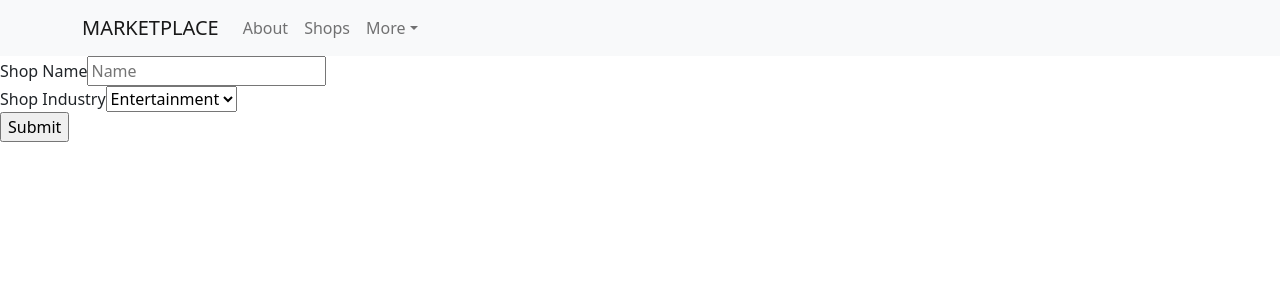
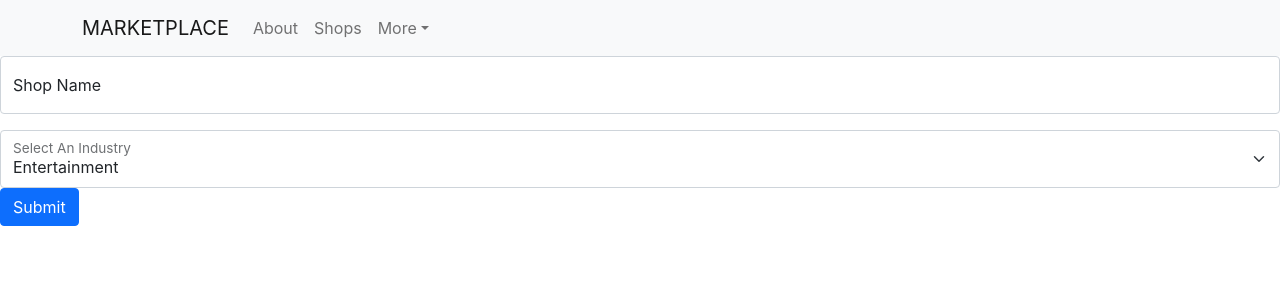
Before and after one commit to abduamal/marketplace_react_frontend, a React (Create React App) app: page /shops/new in a window 1280 px wide. Shown: the top 300 px of the page. Built offline with nearby package versions, Linux system fonts and the light colour scheme; no server answers.

Commit message:
add styling to Shop show page

```diff
--- a/src/components/Products.js
+++ b/src/components/Products.js
@@ -1,16 +1,34 @@
 import React from 'react'
-
+import Button from 'react-bootstrap/Button'
+import Card from 'react-bootstrap/Card'
+import ListGroup from 'react-bootstrap/ListGroup'
+import ListGroupItem from 'react-bootstrap/ListGroup'
+import CardGroup from 'react-bootstrap/CardGroup'
 
 function Products(props) {
   return(
     <div>
       {props.products && props.products.map( product =>
-        <li key={product.id}>
-          {product.name}<br/>
-          {product.description}<br/>
-          ${product.price} per item.<br/>
-          {product.quantity} units available. <br/><br/>
-        </li>
+        <CardGroup key={product.id}>
+          <Card style={{ width: '18rem' }}>
+            <Card.Body>
+              <Card.Title>{product.name}</Card.Title>
+              <Card.Text>
+                {product.description}
+              </Card.Text>
+              <Card.Text>
+                ${product.price}/item
+              </Card.Text>
+              <Card.Text>
+                {product.quantity} items available
+              </Card.Text>
+            </Card.Body>
+            <Card.Body>
+              <Card.Link href="/shops">Go Back</Card.Link>
+            </Card.Body>
+          </Card>
+        </CardGroup>
+
       )}
     </div>
   )
--- a/src/components/Shop.js
+++ b/src/components/Shop.js
@@ -1,6 +1,6 @@
 import React from 'react'
 import ProductsContainer from '../containers/ProductsContainer'
-// import { Redirect } from 'react-router-dom'
+import '../index.css'
 
 function Shop(props) {
 
@@ -11,10 +11,10 @@ function Shop(props) {
   console.log(shop);
   return (
     <div>
-      <h2>
-        {/* {shop ? null : <Redirect to='/shops'/>} */}
+      <br/>
+      <h4 className='pageTitle'>
         {shop ? shop.name : null} - {shop? shop.industry : null}
-      </h2>
+      </h4><br/>
       <ProductsContainer shop={shop}/>
     </div>
 
--- a/src/components/ShopInput.js
+++ b/src/components/ShopInput.js
@@ -1,6 +1,10 @@
 import React from 'react'
 import { connect } from 'react-redux'
 import { addShop } from '../actions/addShop'
+import Form from 'react-bootstrap/Form'
+import FloatingLabel from 'react-bootstrap/FloatingLabel'
+import Button from 'react-bootstrap/Button'
+
 
 class ShopInput extends React.Component {
   constructor(props) {
@@ -32,19 +36,27 @@ class ShopInput extends React.Component {
   render() {
     return(
       <div>
-        <form onSubmit={this.handleSubmit}>
-          <label>Shop Name</label>
-          <input type='text' placeholder='Name' value={this.state.name} name='name' onChange={this.handleChange}/><br/>
-          <label>Shop Industry</label>
-          <select onChange={this.handleChange} name='industry' value={this.state.industry}  >
-            <option value="Entertainment">Entertainment</option>
-            <option value="Technology">Technology</option>
-            <option value="Retail">Retail</option>
-            <option value="Service">Service</option>
-            <option value="Other">Other</option>
-          </select><br/>
-          <input type='Submit'/>
-        </form>
+        <Form onSubmit={this.handleSubmit}>
+          <FloatingLabel
+            controlId="floatingInput"
+            label="Shop Name"
+            className="mb-3"
+          >
+            <Form.Control type='text' placeholder='Name' value={this.state.name} name='name' onChange={this.handleChange}/>
+          </FloatingLabel>
+          <FloatingLabel controlId="floatingSelect" label="Select An Industry">
+            <Form.Select aria-label="Select an Industry" onChange={this.handleChange} name='industry' value={this.state.industry} >
+              <option value="Entertainment">Entertainment</option>
+              <option value="Technology">Technology</option>
+              <option value="Retail">Retail</option>
+              <option value="Service">Service</option>
+              <option value="Other">Other</option>
+            </Form.Select>
+          </FloatingLabel>
+          <Button variant="primary" type="submit">
+            Submit
+          </Button>
+        </Form>
       </div>
     )
   }
--- a/src/containers/ProductsContainer.js
+++ b/src/containers/ProductsContainer.js
@@ -1,6 +1,8 @@
 import React from 'react'
 import ProductInput from '../components/ProductInput'
 import Products from '../components/Products'
+import { addProduct } from '../actions/addProduct.js'
+import { Route, Switch } from 'react-router-dom'
 
 class ProductContainer extends React.Component {
   // constructor() {
@@ -11,8 +13,10 @@ class ProductContainer extends React.Component {
 
     return(
       <div>
-        <ProductInput shop={this.props.shop}/>
-        <Products products={this.props.shop && this.props.shop.products}/>
+        <Switch>
+          <Route exact path='/shops/:id/new' component={ProductInput}/>
+          <Products products={this.props.shop && this.props.shop.products}/>
+        </Switch>
       </div>
     )
   }
```
Also changed, not shown: src/logo.svg (deleted).
